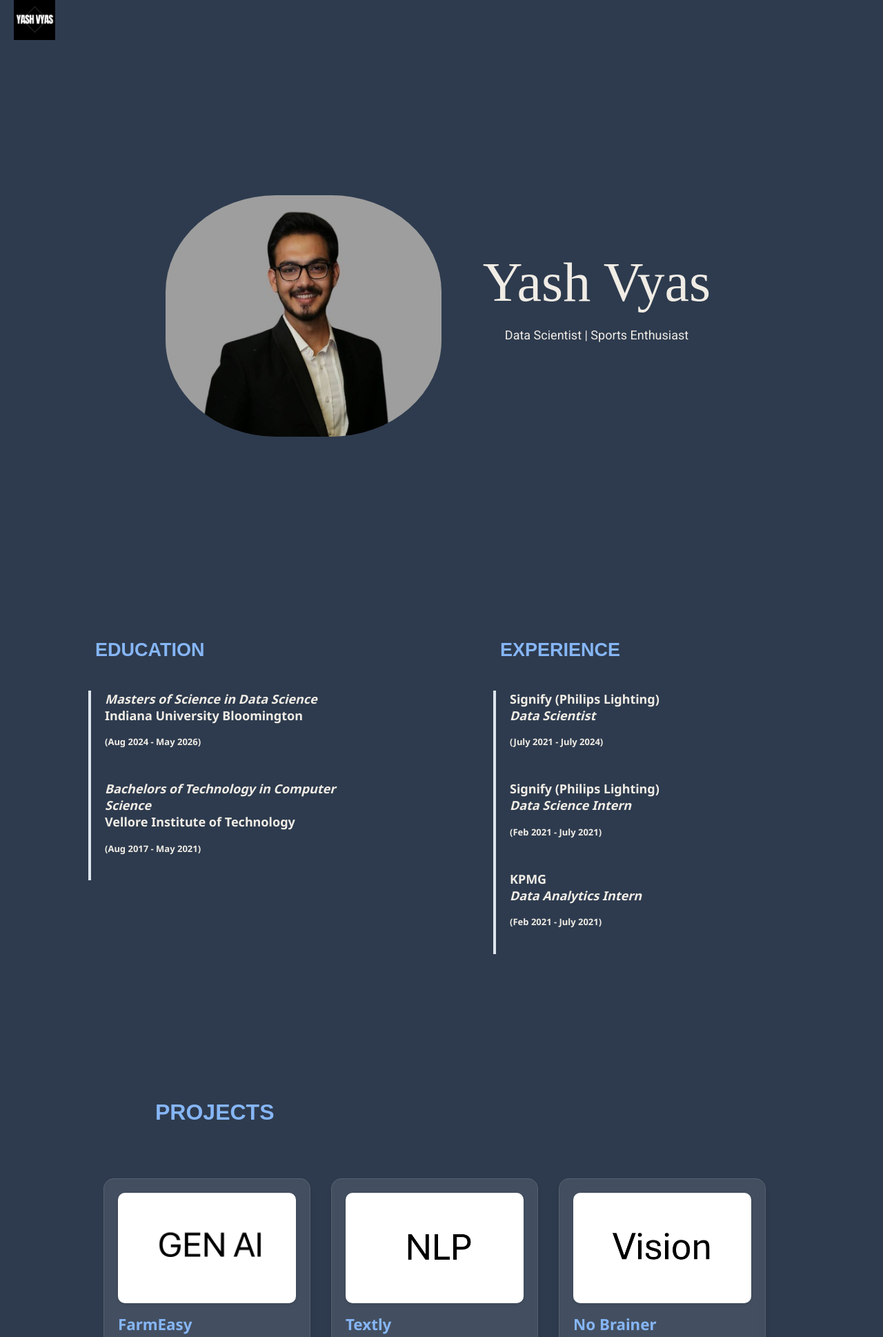
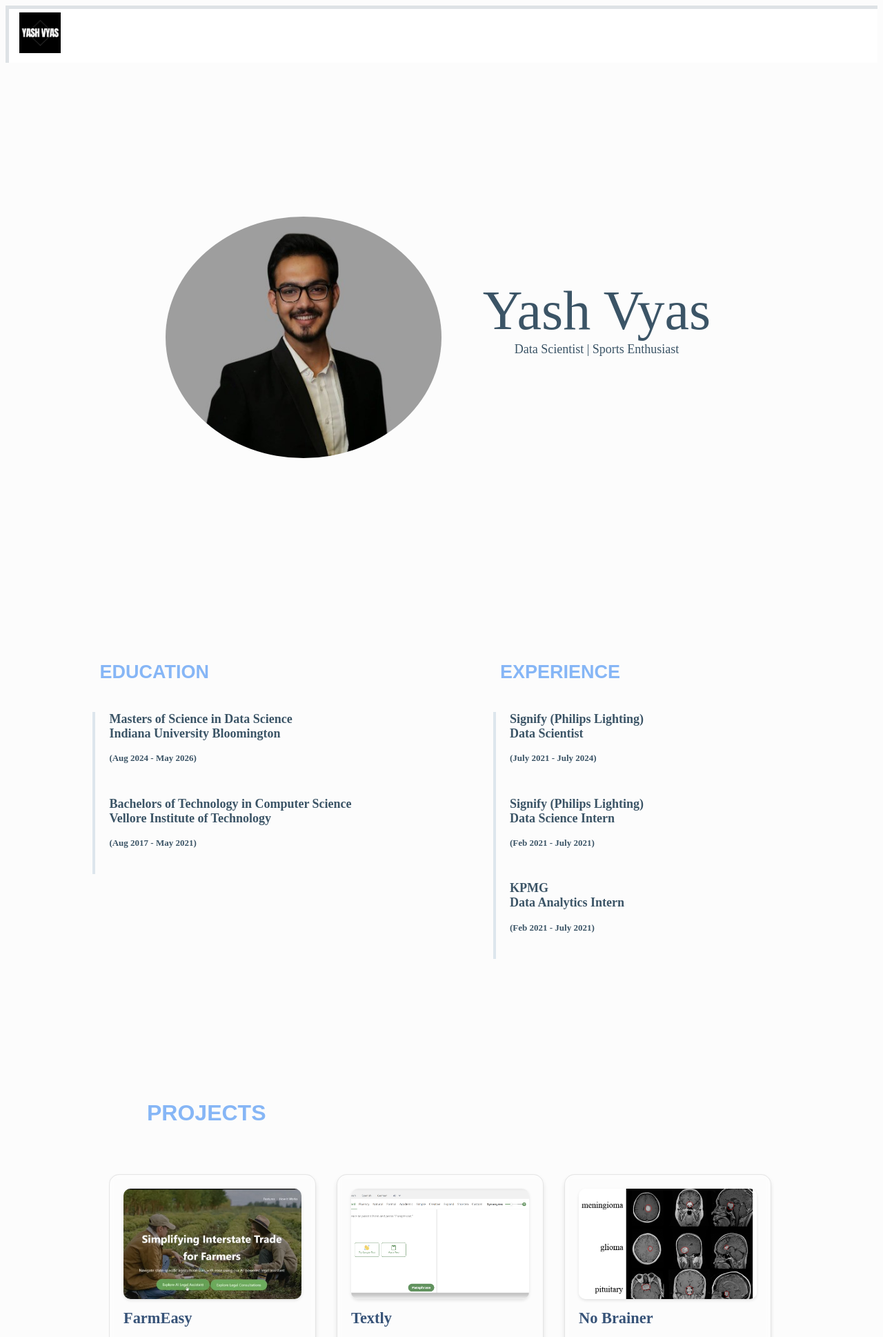
Before and after one commit to yashhvyass/portfolio_website, a Flask app: page / in a window 1280 px wide. Shown: the top 1938 px of the page at 69% size. Run offline with Flask 3, Linux system fonts and the light colour scheme; some libraries are stand-ins or nearby versions.

Commit message:
updated colors

```diff
--- a/static/css/style_home.css
+++ b/static/css/style_home.css
@@ -1,11 +1,12 @@
 /* Global Styles */
 /* 161A30 */
 body {
-    background-color: #2E3B4E; /* Dark blue background */
-    margin: 0;
-    font-family: 'Noto Sans', sans-serif;
+    background-color: hsl(0, 0%, 99%); /* Path to your image */
+    background-size: cover;
+    background-position: center;
+    font-family: 'Aptos'; /* Clean font */
     font-size: small;
-    color: #F0ECE5; /* Light cream text color */
+    color: rgb(59, 84, 102); /* White text for contrast */
     overflow-x: hidden;
     box-sizing: border-box;
 }
@@ -17,12 +18,13 @@ body {
 
 /* Header Styles */
 .hero {
+    background-image: url('../static/images/background_2.png');
     padding: 10px 20px;
     display: flex;
     justify-content: space-between;
     align-items: center;
     width: 100%;
-    height: 60px;
+    height: 100%;
 }
 
 .image {
@@ -112,7 +114,7 @@ body {
     width: 100%;
     max-width: 400px;
     height: 350px;
-    border-radius: 40%;
+    border-radius: 100%;
 }
 
 .content {
@@ -122,7 +124,7 @@ body {
 .content h2,
 .content h1,
 .content h3.brief-about {
-    font-family: 'Roboto', sans-serif;
+    font-family: 'Aptos';
     margin: 0;
     font-size: large; /* Font size updated to large */
 }
@@ -180,7 +182,7 @@ body {
 /* Project Header Styles */
 .section .projectheader {
     font-family: Arial, Helvetica, sans-serif;
-    color: #86B6F6;
+    color: #375378;
     font-size: large;
     padding: 10px;
     margin-bottom: 40px;
@@ -214,7 +216,8 @@ body {
 }
 
 .project-container::-webkit-scrollbar-track {
-    background: rgba(255, 255, 255, 0.1);
+    background: rgba(130, 6, 6, 0.1);
+    color: #555;
     border-radius: 10px;
 }
 
@@ -241,7 +244,7 @@ body {
     gap: 15px;
     transition: all 0.3s ease;
     backdrop-filter: blur(5px);
-    border: 1px solid rgba(255, 255, 255, 0.1);
+    border: 1px solid rgba(22, 21, 21, 0.1);
 }
 
 .project-card:hover {
@@ -269,7 +272,7 @@ body {
     margin: 0;
     font-size: 1.4rem;
     font-weight: 600;
-    color: #86B6F6;
+    color: #375378; /* Darker color for better visibility */
 }
 
 /* Project Description Styles */
@@ -277,7 +280,7 @@ body {
     margin: 0;
     font-size: 0.95rem;
     line-height: 1.5;
-    color: #F0ECE5;
+    color: #333; /* Darker color for better contrast */
     flex-grow: 1;
 }
 
@@ -286,19 +289,19 @@ body {
     display: flex;
     align-items: center;
     gap: 8px;
-    color: #F0ECE5;
+    color: #375378; /* Updated for better visibility */
     text-decoration: none;
     font-size: 0.9rem;
     padding: 10px 15px;
     border-radius: 8px;
-    background: rgba(255, 255, 255, 0.1);
+    background: rgba(255, 255, 255, 0.3); /* Lightened background */
     transition: all 0.3s ease;
     margin-top: auto;
-    border: 1px solid rgba(255, 255, 255, 0.2);
+    border: 1px solid rgba(255, 255, 255, 0.5);
 }
 
 .github-link:hover {
-    background: rgba(255, 255, 255, 0.2);
+    background: rgba(255, 255, 255, 0.4);
     transform: translateX(5px);
 }
 
@@ -366,13 +369,14 @@ body {
     }
 
     .project-image {
-        height: 130px;
+        height: 80px;
     }
 
     .section .projectheader h1 {
         font-size: 1.75rem;
     }
 }
+
 /* Education and Experience Section Styles */
 .container_edu {
     width: 100%;
@@ -495,10 +499,10 @@ body {
     margin: 10px 0 40px 180px;
     padding: 10px 20px;
     font-size: 14px;
-    color: #F0ECE5;
+    color: #21201f;
     background-color: transparent;
     text-decoration: none;
-    border: 2px solid #F0ECE5;
+    border: 2px solid #21201f;
     border-radius: 8px;
     position: relative;
     overflow: hidden;
--- a/templates/home.html
+++ b/templates/home.html
@@ -30,7 +30,7 @@
             </div>
             <div class="content">
                 <h1 class="name">Yash Vyas</h1>
-                <h3 class="brief-about">Data Scientist | Sports Enthusiast</h3>
+                <h2 class="brief-about">Data Scientist | Sports Enthusiast</h2>
                 <!-- Social Links Column -->
                 <div id="social-links" class="social-links">
                     <a href="https://www.linkedin.com/in/yashhvyass/" target="_blank" rel="noopener noreferrer">
@@ -74,59 +74,51 @@
     <nav class="sidebar">
         <a href="#education" title="Education">
             <lord-icon
-                src="https://cdn.lordicon.com/lenjvibx.json"
+                src="https://cdn.lordicon.com/omiqopzf.json"
                 trigger="hover"
-                colors="primary:#ffffff,secondary:#ffffff"
-                style="width:25px;height:25px">
+                style="width:30px;height:30px">
             </lord-icon>
         </a>
         <a href="#experience" title="Experience">
             <lord-icon
-                src="https://cdn.lordicon.com/qmsejndz.json"
+                src="https://cdn.lordicon.com/lxrsqlrx.json"
                 trigger="hover"
-                colors="primary:#ffffff,secondary:#ffffff"
-                style="width:25px;height:25px">
+                style="width:30px;height:30px">
             </lord-icon>
         </a>
         <a href="#projects" title="Projects">
             <lord-icon
-                src="https://cdn.lordicon.com/vlycxjwx.json"
+                src="https://cdn.lordicon.com/eodeknny.json"
                 trigger="hover"
-                colors="primary:#ffffff,secondary:#ffffff"
-                style="width:25px;height:25px">
+                style="width:30px;height:30px">
             </lord-icon>
         </a>
         <a href="#skills" title="Skills">
             <lord-icon
-                src="https://cdn.lordicon.com/jdalicnn.json"
+                src="https://cdn.lordicon.com/wkvacbiw.json"
                 trigger="hover"
-                colors="primary:#ffffff,secondary:#ffffff"
-                style="width:25px;height:25px">
+                style="width:30px;height:30px">
             </lord-icon>
         </a>
         <a href="#honors" title="Honors">
             <lord-icon
-                src="https://cdn.lordicon.com/gedfcmxx.json"
+                src="https://cdn.lordicon.com/jcepibgt.json"
                 trigger="hover"
-                colors="primary:#ffffff,secondary:#ffffff"
-                style="width:25px;height:25px">
+                style="width:30px;height:30px">
             </lord-icon>
         </a>
         <a href="#resume" title="Resume">
             <lord-icon
-                src="https://cdn.lordicon.com/wzwygmng.json"
+                src="https://cdn.lordicon.com/xpgofwru.json"
                 trigger="hover"
-                state="hover-unfold"
-                colors="primary:#ffffff,secondary:#ffffff"
-                style="width:25px;height:25px">
+                style="width:30px;height:30px">
             </lord-icon>
         </a>
         <a href="#contact" title="Contact">
             <lord-icon
-                src="https://cdn.lordicon.com/ebjjjrhp.json"
+                src="https://cdn.lordicon.com/xpgofwru.json"
                 trigger="hover"
-                colors="primary:#ffffff,secondary:#ffffff"
-                style="width:25px;height:25px">
+                style="width:30px;height:30px">
             </lord-icon>
         </a>
     </nav>
@@ -136,21 +128,20 @@
         <section class="col" id="education">
             <header class="title">
                 <h1><lord-icon
-                    src="https://cdn.lordicon.com/lenjvibx.json"
+                    src="https://cdn.lordicon.com/omiqopzf.json"
                     trigger="hover"
-                    colors="primary:#ffffff,secondary:#ffffff"
-                    style="width:50px;height:50px">
+                    style="width:30px;height:30px">
                 </lord-icon> EDUCATION</h1>
             </header>
             <div class="contents">
                 <div class="box">
-                    <h2><i>Masters of Science in Data Science</i></h2>
+                    <h2>Masters of Science in Data Science</h2>
                     <h2>Indiana University Bloomington</h2>
                     <h4>(Aug 2024 - May 2026)</h4>
                 </div>
 
                 <div class="box">
-                    <h3><i>Bachelors of Technology in Computer Science</i></h3>
+                    <h3>Bachelors of Technology in Computer Science</h3>
                     <h2>Vellore Institute of Technology</h2>
                     <h4>(Aug 2017 - May 2021)</h4>
                 </div>
@@ -160,28 +151,27 @@
         <section class="col" id="experience">
             <header class="title">
                 <h1><lord-icon
-                    src="https://cdn.lordicon.com/qmsejndz.json"
+                    src="https://cdn.lordicon.com/lxrsqlrx.json"
                     trigger="hover"
-                    colors="primary:#ffffff,secondary:#ffffff"
-                    style="width:50px;height:50px">
+                    style="width:30px;height:30px">
                 </lord-icon> EXPERIENCE</h1>
             </header>
             <div class="contents">
                 <div class="box">
-                    <h2><b>Signify (Philips Lighting)</b></h2>
-                    <h3><i>Data Scientist</i></h3>
+                    <h2>Signify (Philips Lighting)</h2>
+                    <h3>Data Scientist</h3>
                     <h4>(July 2021 - July 2024)</h4>
                 </div>
 
                 <div class="box">
-                    <h2><b>Signify (Philips Lighting)</b></h2>
-                    <h3><i>Data Science Intern</i></h3>
+                    <h2>Signify (Philips Lighting)</h2>
+                    <h3>Data Science Intern</h3>
                     <h4>(Feb 2021 - July 2021)</h4>
                 </div>
 
                 <div class="box">
-                    <h2><b>KPMG</b></h2>
-                    <h3><i>Data Analytics Intern</i></h3>
+                    <h2>KPMG</h2>
+                    <h3>Data Analytics Intern</h3>
                     <h4>(Feb 2021 - July 2021)</h4>
                 </div>
             </div>
@@ -192,10 +182,9 @@
         <header class="projectheader">
             <h1>
                 <lord-icon
-                    src="https://cdn.lordicon.com/vlycxjwx.json"
+                    src="https://cdn.lordicon.com/eodeknny.json"
                     trigger="hover"
-                    colors="primary:#ffffff,secondary:#ffffff"
-                    style="width:50px;height:50px">
+                    style="width:30px;height:30px">
                 </lord-icon>
                 PROJECTS
             </h1>
@@ -230,7 +219,7 @@
                 </a>
             </div>
             <div class="project-card">
-                <img src="{{ url_for('static', filename='images/vision.png') }}" alt="No Brainer Project" class="project-image">
+                <img src="{{ url_for('static', filename='images/vision.jpg') }}" alt="No Brainer Project" class="project-image">
                 <h5>No Brainer</h5>
                 <p>No Brainer is a Flask-based web...</p>
                 <a href="https://github.com/yashhvyass/No_Brainer" class="github-link" target="_blank">
@@ -244,7 +233,7 @@
                 </a>
             </div>
             <div class="project-card">
-                <img src="{{ url_for('static', filename='images/ml.png') }}" alt="MoneyBall Project" class="project-image">
+                <img src="{{ url_for('static', filename='images/ml.jpg') }}" alt="MoneyBall Project" class="project-image">
                 <h5>MoneyBall</h5>
                 <p>Predict how many home runs your...</p>
                 <a href="https://github.com/yashhvyass/MoneyBall" class="github-link" target="_blank">
@@ -266,52 +255,44 @@
         <section class="skill_col" id="skills">
             <header class="skills">
                 <h1><lord-icon
-                    src="https://cdn.lordicon.com/jdalicnn.json"
+                    src="https://cdn.lordicon.com/wkvacbiw.json"
                     trigger="hover"
-                    colors="primary:#ffffff,secondary:#ffffff"
-                    style="width:50px;height:50px">
+                    style="width:30px;height:30px">
                 </lord-icon> SKILLS</h1>
             </header>
             <div class="skill_content">
                 <div class="container_skills_2">
                     <div class="skill_box">
                         <img class="database_image" src="{{ url_for('static', filename='images/database.png') }}">
-                        <h2><b>Database Management System</b></h2>
-                        <h3><i>MySQL/PostgreSQL/MongoDB/Vector Databases</i></h3>
+                        <h2>Database Management System - MySQL/PostgreSQL/MongoDB/Vector Databases</h2>
                     </div>
 
                     <div class="skill_box">
                         <img class="languages_image" src="{{ url_for('static', filename='images/python.png') }}">
-                        <h2><b>Languages</b></h2>
-                        <h3><i>Python/R/Java</i></h3>
+                        <h2>Languages - Python/R/Java</h2>
                     </div>
 
                     <div class="skill_box">
                         <img class="deeplearning_image" src="{{ url_for('static', filename='images/deep_learning.png') }}">
-                        <h2><b>Machine Learning</b></h2>
-                        <h3><i>Sklearn/Pytorch/Tensorflow</i></h3>
+                        <h2>Machine Learning - Sklearn/Pytorch/Tensorflow</h2>
                     </div>
                     <div class="skill_box">
                         <img class="web_image" src="{{ url_for('static', filename='images/web.png') }}">
-                        <h2><b>Web Development</b></h2>
-                        <h3><i>HTML/CSS/Javascript/Flask</i></h3>
+                        <h2>Web Development - HTML/CSS/Javascript/Flask</h2>
                     </div>
 
                     <div class="skill_box">
                         <img class="platforms_image" src="{{ url_for('static', filename='images/cloud.png') }}">
-                        <h2><b>Data/ML Platforms</b></h2>
-                        <h3><i>Snowflake/AWS</i></h3>
+                        <h2>Data/ML Platforms - Snowflake/AWS</h2>
                     </div>
 
                     <div class="skill_box">
                         <img class="visualize_image" src="{{ url_for('static', filename='images/visualize.png') }}">
-                        <h2><b>Data Visualization Platforms</b></h2>
-                        <h3><i>PowerBI/Tableau/Streamlit</i></h3>
+                        <h2>Data Visualization Platforms - PowerBI/Tableau/Streamlit</h2>
                     </div>
                     <div class="skill_box">
                         <img class="genai_image" src="{{ url_for('static', filename='images/visualize.png') }}">
-                        <h2><b>Gen AI</b></h2>
-                        <h3><i>Open AI/Mistral/Langchain</i></h3>
+                        <h2>Gen AI - Open AI/Mistral/Langchain</h2>
                     </div>
                 </div>
             </div>
@@ -320,32 +301,26 @@
         <section class="skill_col" id="honors">
             <header class="honors">
                 <h1><lord-icon
-                    src="https://cdn.lordicon.com/gedfcmxx.json"
+                    src="https://cdn.lordicon.com/jcepibgt.json"
                     trigger="hover"
-                    colors="primary:#ffffff,secondary:#ffffff"
-                    style="width:50px;height:50px">
+                    style="width:30px;height:30px">
                 </lord-icon> HONORS</h1>
             </header>
             <div class="honors_content">
                 <div class="honors_box">
-                    <h2><b>Finalist 2024 Agrinovus Technology Innovation Challenge</b></h2>
-                    <h3><i>Organized by Agrinovus (IUB)</i></h3>
+                    <h2>Finalist 2024 Agrinovus Technology Innovation Challenge - Organized by Agrinovus (IUB)</h2>
                 </div>
                 <div class="honors_box">
-                    <h2><b>Finalist Leaf Classification Challenge</b></h2>
-                    <h3><i>Organized by MachineHack</i></h3>
+                    <h2>Finalist Leaf Classification Challenge - Organized by MachineHack</h2>
                 </div>
                 <div class="honors_box">
-                    <h2><b>Best Performer</b></h2>
-                    <h3><i>Signify</i></h3>
+                    <h2>Best Performer - Signify</h2>
                 </div>
                 <div class="honors_box">
-                    <h2><b>Top 10% in JLT India Challenge</b></h2>
-                    <h3><i>Organized by IIT Bombay</i></h3>
+                    <h2>Top 10% in JLT India Challenge - Organized by IIT Bombay</h2>
                 </div>
                 <div class="honors_box">
-                    <h2><b>Member Cricket Team</b></h2>
-                    <h3><i>Represented our college at National Level Cricket Competition</i></h3>
+                    <h2>Member Cricket Team - Represented our college at National Level Cricket Competition</h2>
                 </div>
             </div>
         </section>
@@ -356,11 +331,9 @@
     <section class="resume" id="resume">
         <header class="resumeheader">
             <h1><lord-icon
-                src="https://cdn.lordicon.com/wzwygmng.json"
+                src="https://cdn.lordicon.com/xpgofwru.json"
                 trigger="hover"
-                state="hover-unfold"
-                colors="primary:#ffffff,secondary:#ffffff"
-                style="width:50px;height:50px">
+                style="width:30px;height:30px">
             </lord-icon> RESUME</h1>
         </header>
         <a href="static\images\Yash_Resume.pdf" class="resume-download" download>
@@ -374,11 +347,10 @@
     <section class="contact" id="contact">
         <header class="getintouch">
             <h1><lord-icon
-                    src="https://cdn.lordicon.com/ebjjjrhp.json"
-                    trigger="hover"
-                    colors="primary:#ffffff,secondary:#ffffff"
-                    style="width:50px;height:50px">
-                </lord-icon> CONTACT</h1>
+                src="https://cdn.lordicon.com/xpgofwru.json"
+                trigger="hover"
+                style="width:30px;height:30px">
+            </lord-icon> CONTACT</h1>
         </header>
 
         <!-- Links Column Below Header -->
```
Also changed, not shown: static/images/background_2.png (added), static/images/genai.png, static/images/ml.jpg (added), static/images/ml.png (deleted), static/images/nlp.png, static/images/vision.jpg (added), static/images/vision.png (deleted).
